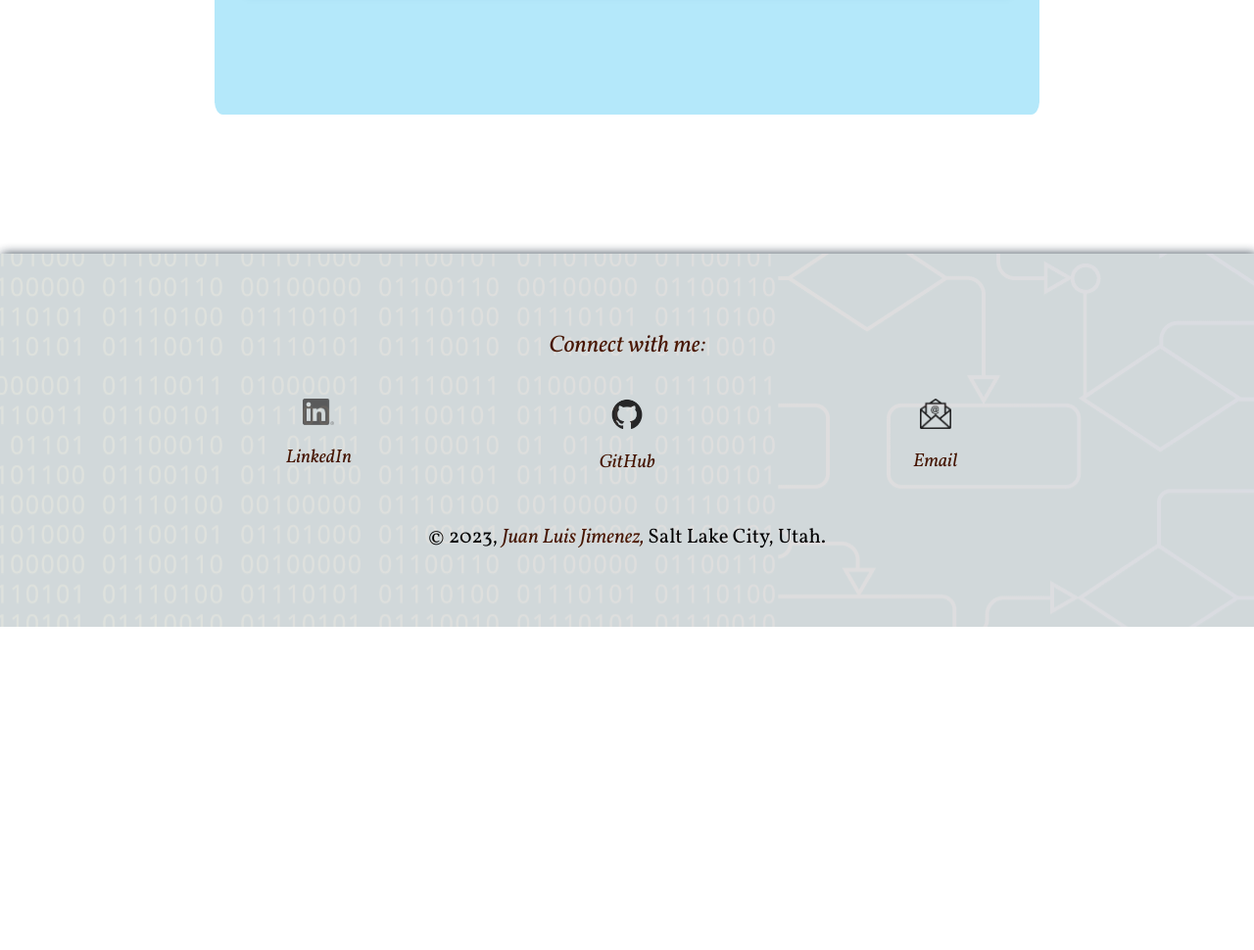
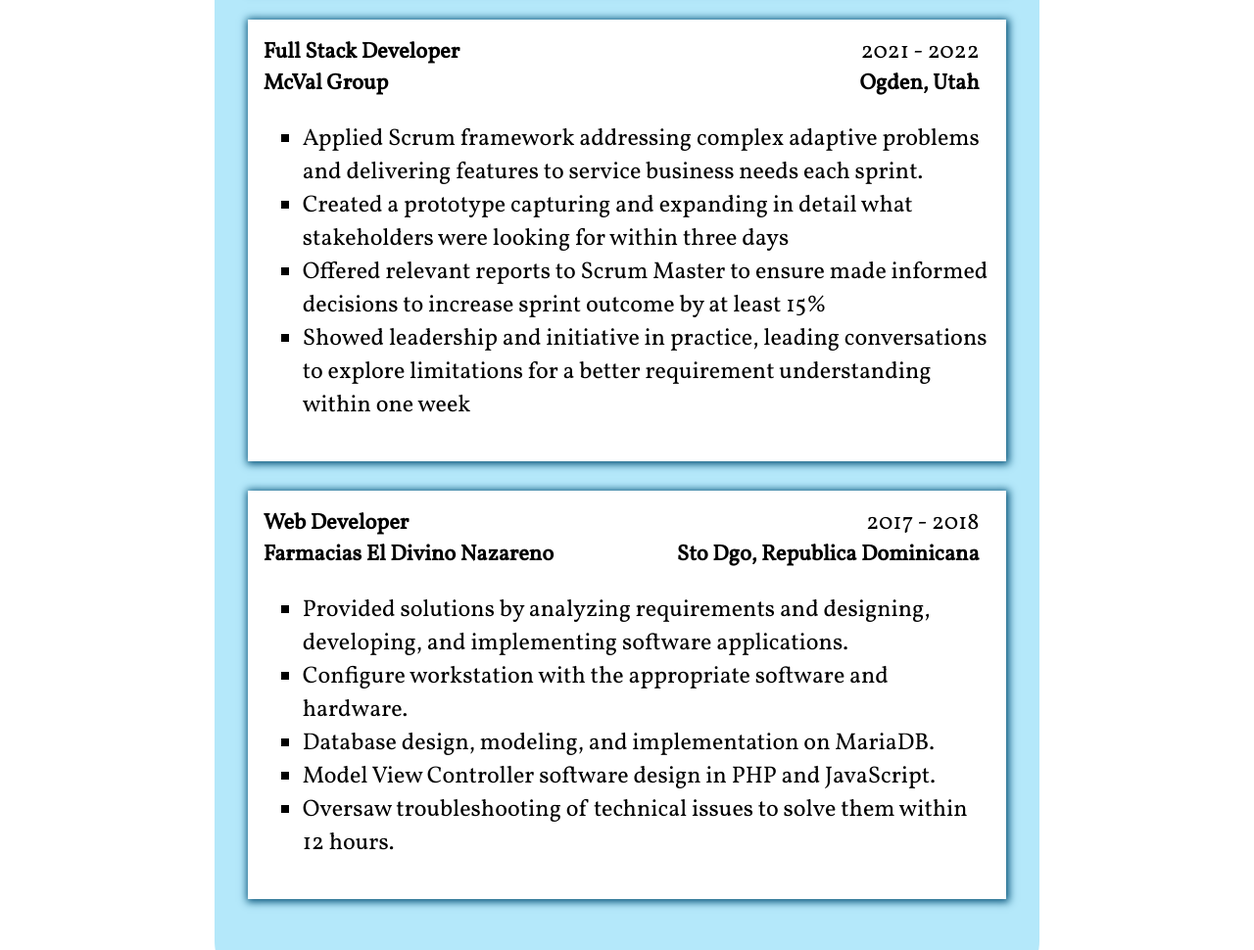
Before and after one commit to juanluisja1/juanluisja--portafolio-blog-open, a plain HTML site: page index.html in a window 1280 px wide. Shown: the part 1420-2390 px from the top of the page at 98% size. Before the commit the page ends 2060 px from the top, so only its background shows below. Drawn offline with Linux system fonts and the light colour scheme; a web font is replaced by a local one.

Commit message:
water-mark-assetets-404

```diff
--- a/index.html
+++ b/index.html
@@ -141,9 +141,37 @@
                       <li>Implement communication channels to explore feedback and improvement to tooling daily used,
                         updating backlog with priorities by stakeholders.</li>
                   </ul>
-            </div><!-- end experience2 -->
-            <div class="experience"></div>
-            <div class="experience"></div>
+            </div><!-- end experience1 -->
+
+            <div class="experience flex_container">
+              <div class="exp__inf ">
+                <span class="flex_item_2 bold align-left" >Full Stack Developer</span> <span class="flex_item_2 align-right font__bigger">2021 - 2022</span>
+                <span class="flex_item_2 bold align-left">McVal Group</span> <span class="flex_item_2 bold align-right">Ogden, Utah</span>
+              </div>
+                <ul class="font__bigger">
+                    <li>Applied Scrum framework addressing complex adaptive problems and delivering features to service
+                      business needs each sprint.</li>
+                    <li>Created a prototype capturing and expanding in detail what stakeholders were looking for within three
+                      days</li>
+                    <li>Offered relevant reports to Scrum Master to ensure made informed decisions to increase sprint outcome by at least 15%</li>
+                    <li>Showed leadership and initiative in practice, leading conversations to explore limitations for a better
+                      requirement understanding within one week</li>
+                </ul>
+          </div><!-- end experience2 -->
+
+          <div class="experience flex_container">
+            <div class="exp__inf ">
+              <span class="flex_item_2 bold align-left" >Web Developer</span> <span class="flex_item_2 align-right font__bigger">2017 - 2018</span>
+              <span class="flex_item_2 bold align-left">Farmacias El Divino Nazareno</span> <span class="flex_item_2 bold align-right">Sto Dgo, Republica Dominicana</span>
+            </div>
+              <ul class="font__bigger">
+                  <li>Provided solutions by analyzing requirements and designing, developing, and implementing software applications.</li>
+                  <li>Configure workstation with the appropriate software and hardware.</li>
+                  <li>Database design, modeling, and implementation on MariaDB.</li>
+                  <li>Model View Controller software design in PHP and JavaScript.</li>
+                  <li>Oversaw troubleshooting of technical issues to solve them within 12 hours.</li>
+              </ul>
+        </div><!-- end experience3 -->
         </div>
 
       </div><!-- end section hero     -->
--- a/share.css
+++ b/share.css
@@ -469,7 +469,7 @@
 
 
 footer{
-    background: url('/assets/favicon_io/flow-binary-marks.png');
+    background: url('assets/favicon_io/flow-binary-marks.png');
     opacity: 1;
 
 }
```
